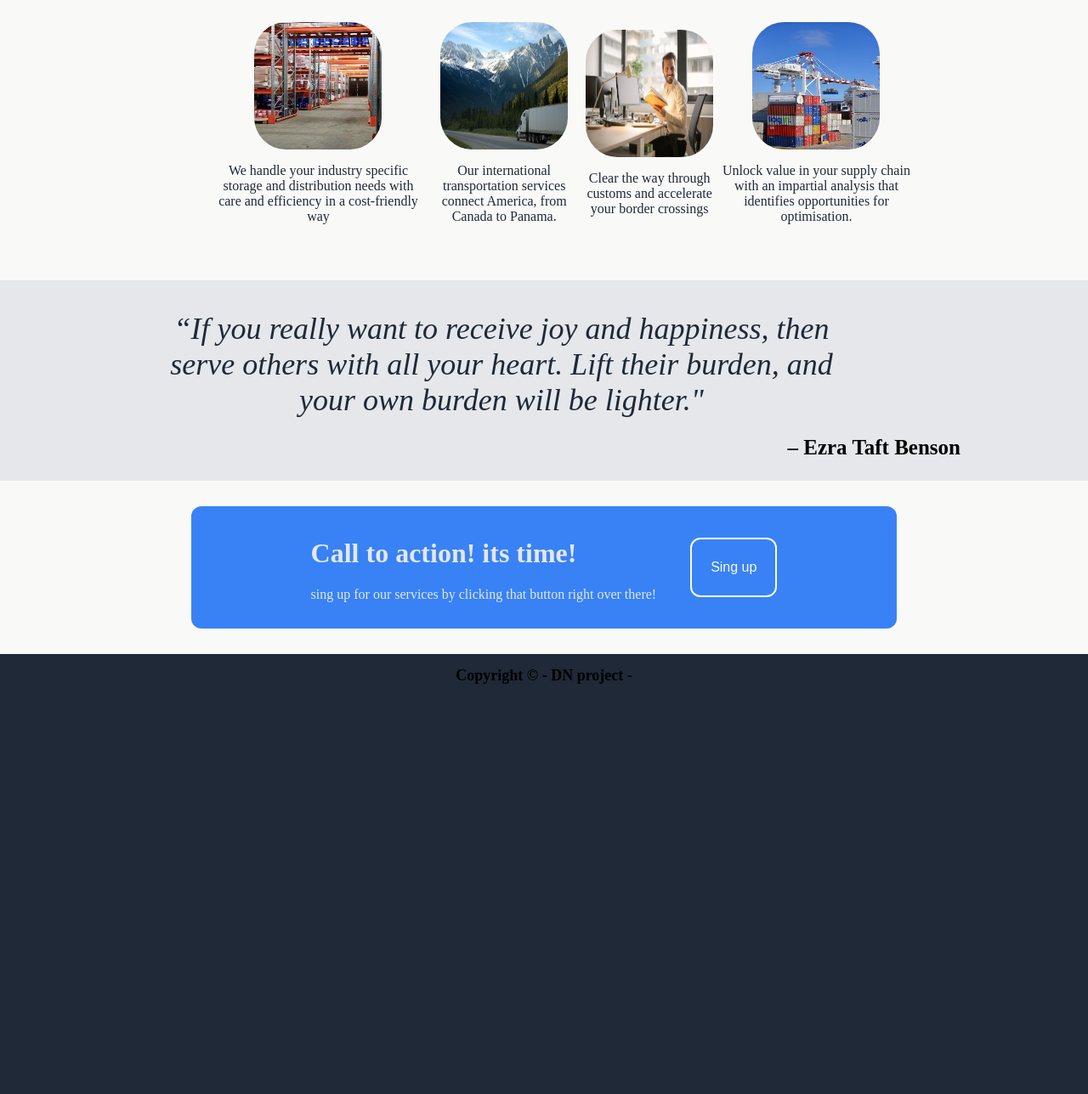
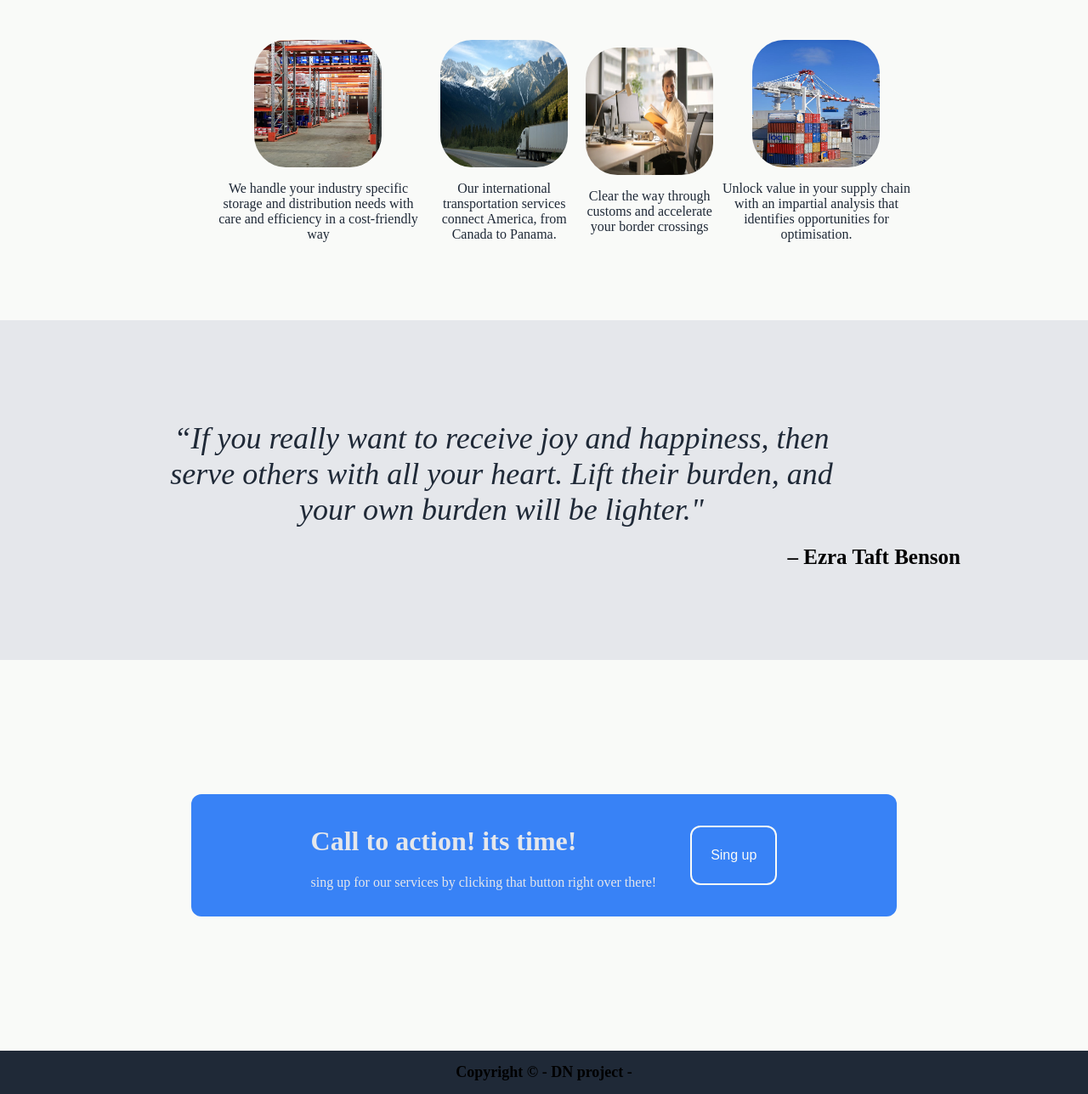
Before and after one commit to niko994/Landing-Page, a plain HTML site: page index.html in a window 1280 px wide. Shown: the part 721-2009 px from the top of the page at 85% size. Before the commit the page ends 1542 px from the top, so only its background shows below. Drawn offline with Linux system fonts and the light colour scheme.

Commit message:
Fix height of the main elements

```diff
--- a/style.css
+++ b/style.css
@@ -8,6 +8,7 @@ body {
 .header {
     background: #1f2937;
     display: flex;
+
 }
 
 .logo {
@@ -49,6 +50,7 @@ a {
     gap: 50px;
     margin-top: 50px;
     justify-content: center;
+    height: 400px;
 }
 
 .topleft {
@@ -109,6 +111,7 @@ img {
     margin-top: 50px;
     padding: 50px;
     width: auto;
+    height: 400px;
 }
 
 .middletitle {
@@ -157,6 +160,7 @@ img {
     justify-content: center;
     align-items: center;
     flex-direction: column;
+    height: 400px;
 
 }
 
@@ -185,6 +189,7 @@ img {
     align-items: center;
     justify-content: center;
     padding: 30px;
+    height: 400px;
 }
 
 .container2 {
```
